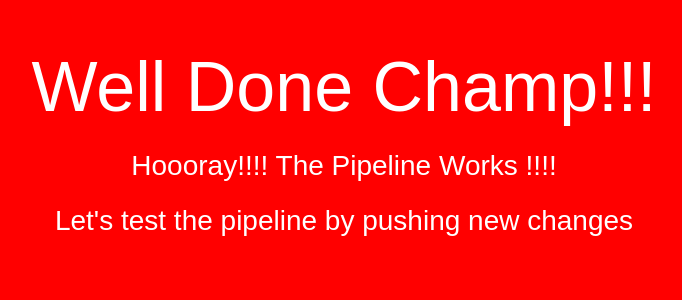
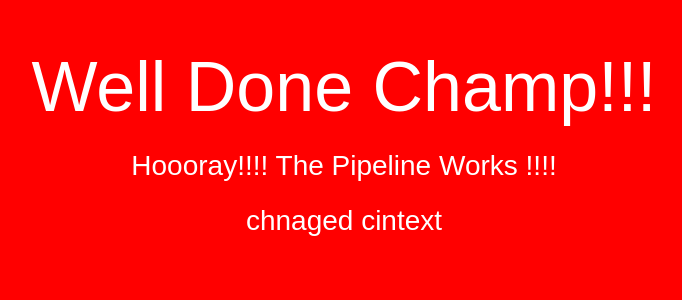
Before and after one commit to bhargavvc/aws-projects, a Flask app: page / in a window 1280 px wide. Shown: the top 300 px of the page, without its empty margins (296-978 px from the left). Run offline with Flask 3, Linux system fonts and the light colour scheme.

Commit message:
Update index.html

```diff
--- a/templates/index.html
+++ b/templates/index.html
@@ -28,7 +28,7 @@
   <div align="center">
     <h1> Well Done Champ!!! </h1>
     <h2> Hoooray!!!! The Pipeline Works !!!!</h2>
-    <h2>Let's test the pipeline by pushing new changes</h2>
+    <h2>chnaged cintext</h2>
   </div>
 </body>
 </html>
```
